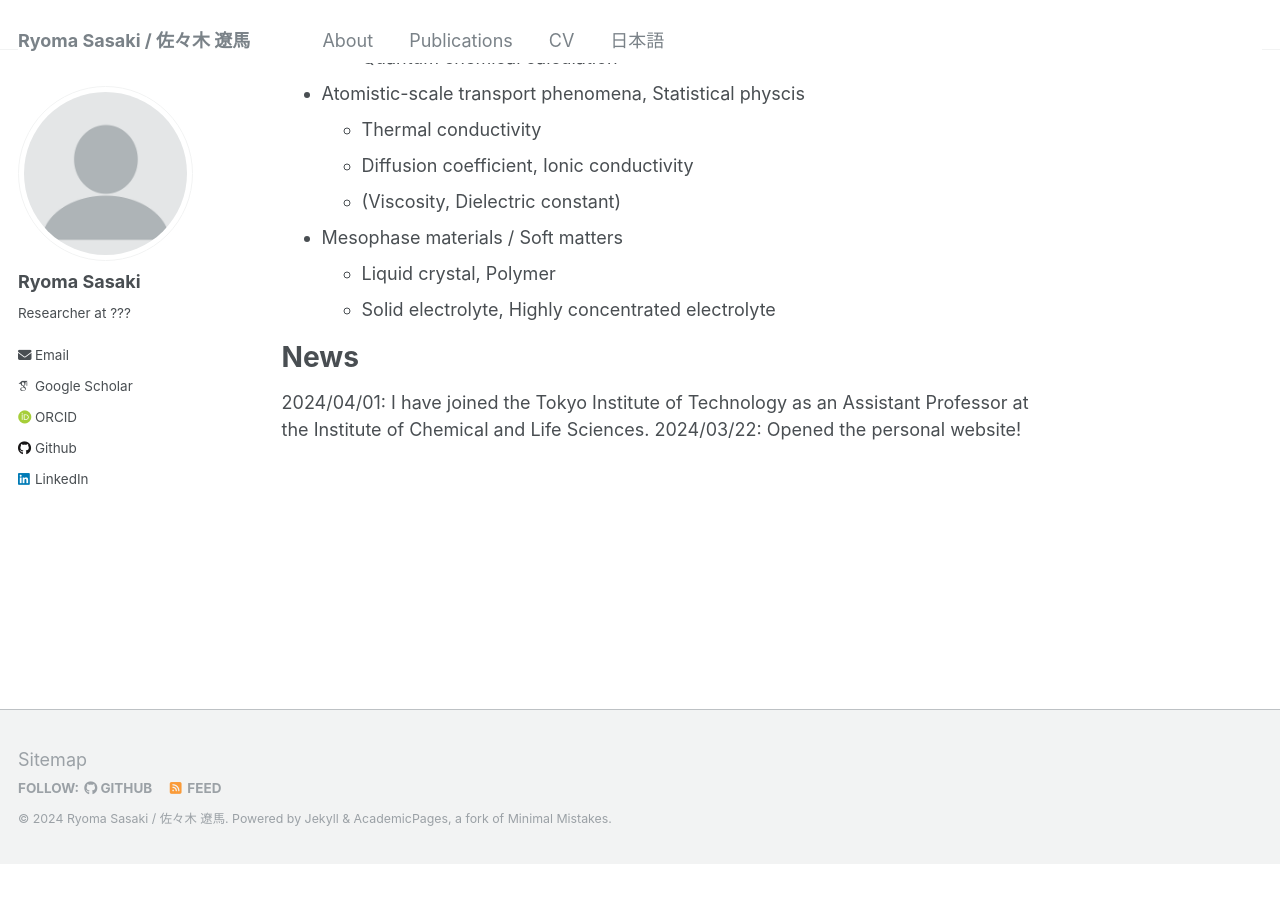
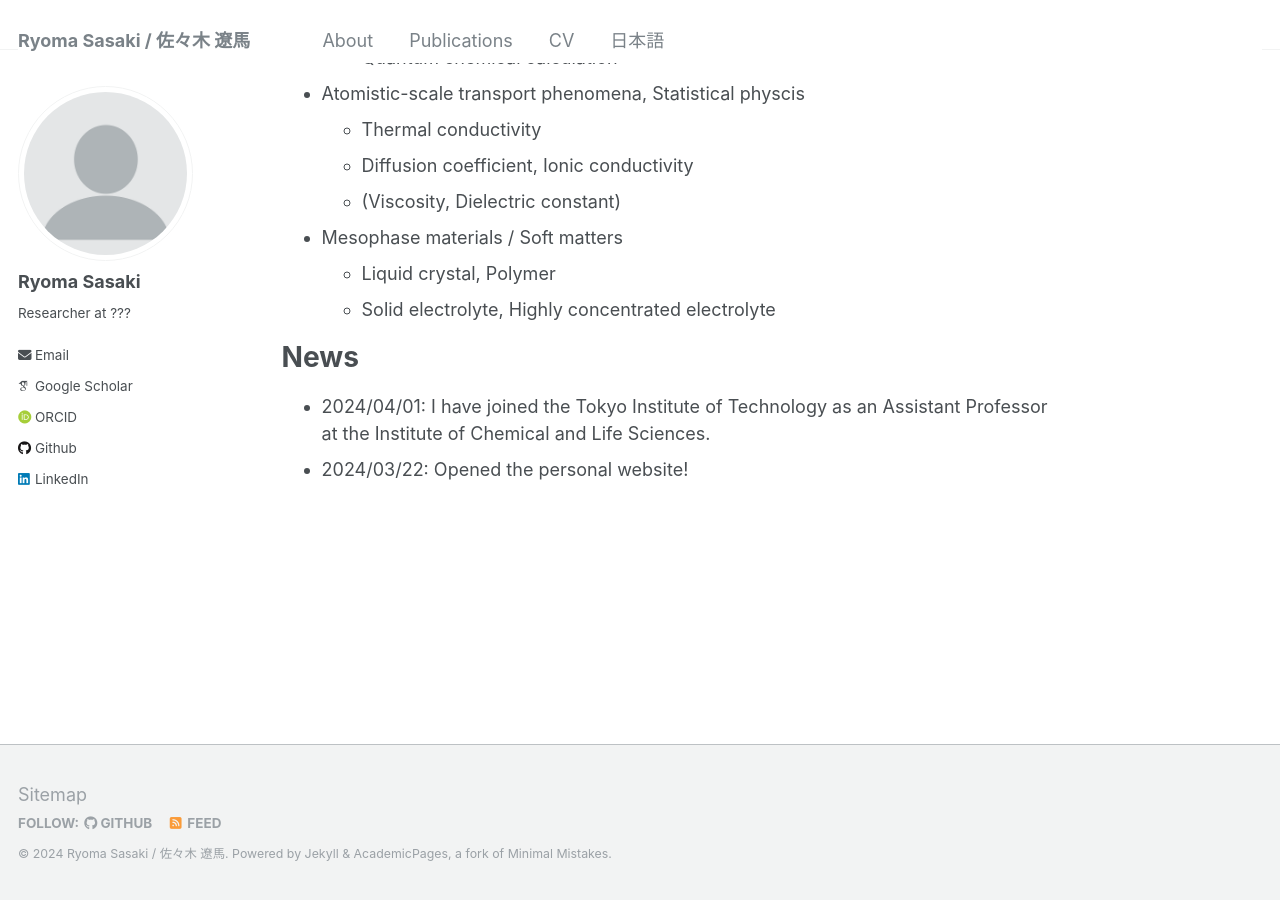
Before and after one commit to srak-uf/srak-uf.github.io, a Jekyll site: the page built from _pages/about.md, in a window 1280 px wide and 900 px high, scrolled down 517 px. Built offline with Jekyll 4.4.1, drawn with Linux system fonts in a browser that asks for light colours; some web fonts are replaced; before the commit the page ends 1382 px from its top, so only the background shows below that.

```diff
--- a/_pages/about.md
+++ b/_pages/about.md
@@ -29,5 +29,5 @@ I am interested in **atomistic-scale transport phenomena** of practical material
 
 News
 ======
-2024/04/01: I have joined the Tokyo Institute of Technology as an Assistant Professor at the Institute of Chemical and Life Sciences.
-2024/03/22: Opened the personal website!
+- 2024/04/01: I have joined the Tokyo Institute of Technology as an Assistant Professor at the Institute of Chemical and Life Sciences.
+- 2024/03/22: Opened the personal website!
```
